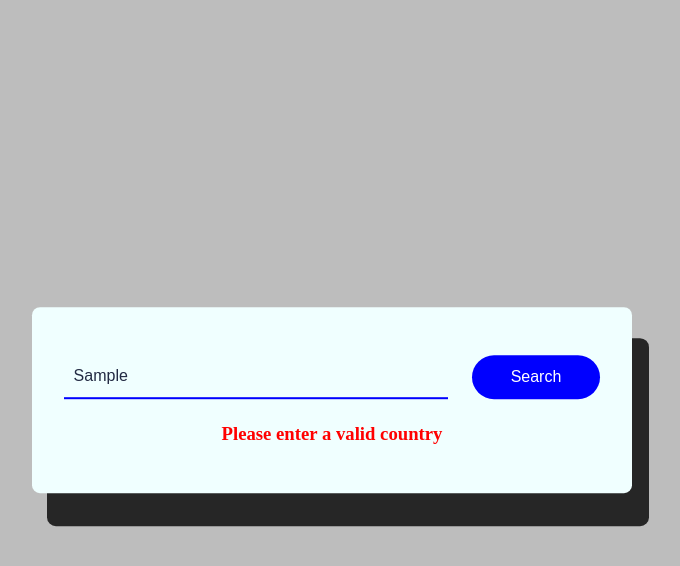
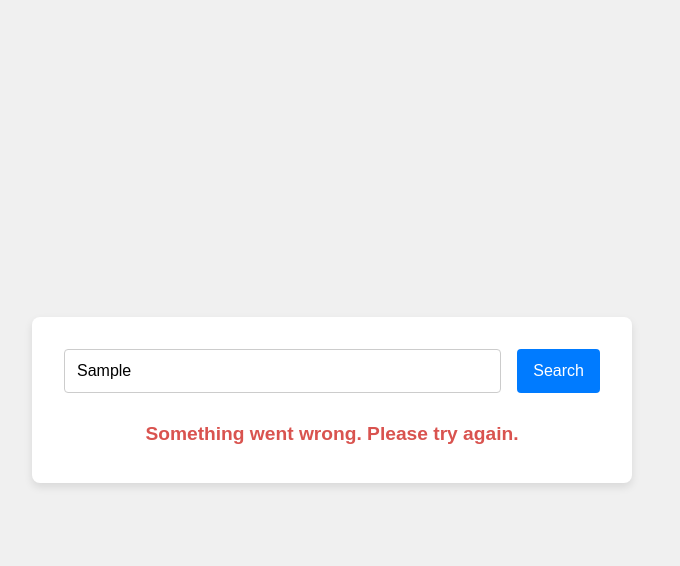
Before and after one commit to vinodh002/fetch_country, a plain HTML site: page index.html in a window 1280 px wide. Both pictures are taken after typing "Sample" into the empty fields and a click on the button "Search". Shown: the whole page, without its empty margins (308-988 px from the left). Drawn offline with Linux system fonts and the light colour scheme; no server answers.

Commit message:
updated css

```diff
--- a/app.js
+++ b/app.js
@@ -1,29 +1,34 @@
 let searchBtn = document.getElementById("search-btn");
-
 let countryInp = document.getElementById("country-inp");
+let result = document.getElementById("result");
 
 searchBtn.addEventListener("click", () => {
-    let country = countryInp.value;;
-    let finalUrl = `https://restcountries.com/v2/name/${country}?fullText=true
-    `
-    console.log(finalUrl);
+    let country = countryInp.value.trim(); // Remove extra spaces
+    if (!country) {
+        result.innerHTML = `<h3>The input field cannot be empty</h3>`;
+        return;
+    }
 
-    fetch(finalUrl).then((res) => res.json()).then((data) => {
-        result.innerHTML = `
-        <img src="${data[0].flags.svg}" class="flag-img"/>
-        <h2>${data[0].name}</h2>
-        <span>Population : ${data[0].population}</span> <br/>
-        <span>Currency : ${data[0].currencies[Object.keys(data[0].currencies)].name}</span> <br/>
-        <span>Languages : ${Object.values(data[0].languages[0].name).toString().split(",").join("")}</span>  <br/>
-        <span>Captial : ${data[0].capital}</span>
-        `
-    }).catch(() => {
-        if (country.length == 0) {
-            result.innerHTML = `<h3>The input field cannot be empty</h3>`
-        }
-        else {
-            result.innerHTML = `<h3>Please enter a valid country</h3>`
-        }
-    })
+    let finalUrl = `https://restcountries.com/v2/name/${country}?fullText=true`;
 
-})
+    fetch(finalUrl)
+        .then((res) => res.json())
+        .then((data) => {
+            if (data.status === 404) {
+                result.innerHTML = `<h3>Please enter a valid country</h3>`;
+                return;
+            }
+
+            let countryData = data[0];
+            result.innerHTML = `
+                <img src="${countryData.flags.svg}" class="flag-img" alt="Flag of ${countryData.name}" />
+                <h2>${countryData.name}</h2>
+                <span>Population: ${countryData.population.toLocaleString()}</span><br/>
+                <span>Currency: ${countryData.currencies[0].name} (${countryData.currencies[0].symbol})</span><br/>
+                <span>Capital: ${countryData.capital}</span>
+            `;
+        })
+        .catch(() => {
+            result.innerHTML = `<h3>Something went wrong. Please try again.</h3>`;
+        });
+});
--- a/index.html
+++ b/index.html
@@ -5,7 +5,7 @@
     <meta charset="UTF-8">
     <meta http-equiv="X-UA-Compatible" content="IE=edge">
     <meta name="viewport" content="width=device-width, initial-scale=1.0">
-    <title>Country</title>
+    <title>Country Finder</title>
     <link rel="stylesheet" href="./style.css">
     <script src="./app.js" defer></script>
 </head>
@@ -13,13 +13,10 @@
 <body>
     <div class="container">
         <div class="search-wrapper">
-            <input type="text" id="country-inp" placeholder="Enter country name "">
-
-        <button id="search-btn" style="cursor: pointer;">Search</button>
+            <input type="text" id="country-inp" placeholder="Enter country name" aria-label="Country name input">
+            <button id="search-btn" style="cursor: pointer;">Search</button>
         </div>
-        <div id="result">
-
-        </div>
+        <div id="result"></div>
     </div>
 </body>
 
--- a/style.css
+++ b/style.css
@@ -1,69 +1,97 @@
 * {
-  padding: 0%;
+  padding: 0;
   margin: 0;
   box-sizing: border-box;
 }
 
 body {
-  background-color: rgb(189, 189, 189);
+  font-family: Arial, sans-serif;
+  background-color: #f0f0f0;
+  color: #333;
+  min-height: 100vh;
+  display: flex;
+  justify-content: center;
+  align-items: center;
 }
 
 .container {
-  background-color: azure;
-  width: 80vw;
-  max-width: 37.5em;
-  padding: 3rem 2rem;
-  position: absolute;
-  transform: translate(-50%, -50%);
-  top: 50%;
-  left: 50%;
-  border-radius: 0.5rem;
-  box-shadow: 1rem 2rem 0px 1px rgba(0, 0, 0, 0.8);
+  background-color: #ffffff;
+  width: 90%;
+  max-width: 600px;
+  padding: 2rem;
+  border-radius: 8px;
+  box-shadow: 0px 4px 8px rgba(0, 0, 0, 0.1);
+  text-align: center;
 }
 
 .search-wrapper {
-  display: grid;
-  grid-template-columns: 9fr 3fr;
-  gap: 1.5rem;
+  display: flex;
+  gap: 1rem;
+  margin-bottom: 1.5rem;
+}
+
+.search-wrapper input {
+  flex: 1;
+  font-size: 1rem;
+  padding: 0.75rem;
+  border: 1px solid #ccc;
+  border-radius: 4px;
+  outline: none;
+}
+
+.search-wrapper input:focus {
+  border-color: #007bff;
 }
 
 .search-wrapper button {
   font-size: 1rem;
-  background-color: blue;
-  color: white;
-  padding: 0.8rem 0;
+  background-color: #007bff;
+  color: #fff;
+  padding: 0.75rem 1rem;
   border: none;
-  border-radius: 1.5rem;
+  border-radius: 4px;
+  cursor: pointer;
+  transition: background-color 0.3s;
 }
-.search-wrapper input {
-  font-size: 1rem;
-  color: #222a43;
-  background-color: azure;
-  border: none;
-  border-bottom: 2px solid blue;
-  padding: 0 0.6em;
-  outline: none;
+
+.search-wrapper button:hover {
+  background-color: #0056b3;
 }
 
 #result {
   margin-top: 1.5rem;
-  text-align: center;
+  line-height: 1.8;
 }
-
-
 
 .flag-img {
   display: block;
-  width: 45%;
-  min-width: 7.5rem;
-  margin: auto;
+  width: 50%;
+  margin: 0 auto 1rem;
+  border-radius: 8px;
+  box-shadow: 0px 2px 6px rgba(0, 0, 0, 0.1);
 }
 
 h2 {
-  text-align: center;
+  font-size: 1.5rem;
+  margin-bottom: 0.5rem;
 }
 
 h3 {
-  color: red;
-  text-align: center;
+  color: #d9534f;
+  font-size: 1.2rem;
 }
+
+span {
+  font-size: 1rem;
+  color: #555;
+}
+
+@media (max-width: 768px) {
+  .search-wrapper {
+    flex-direction: column;
+  }
+
+  .search-wrapper button {
+    width: 100%;
+  }
+}
```
